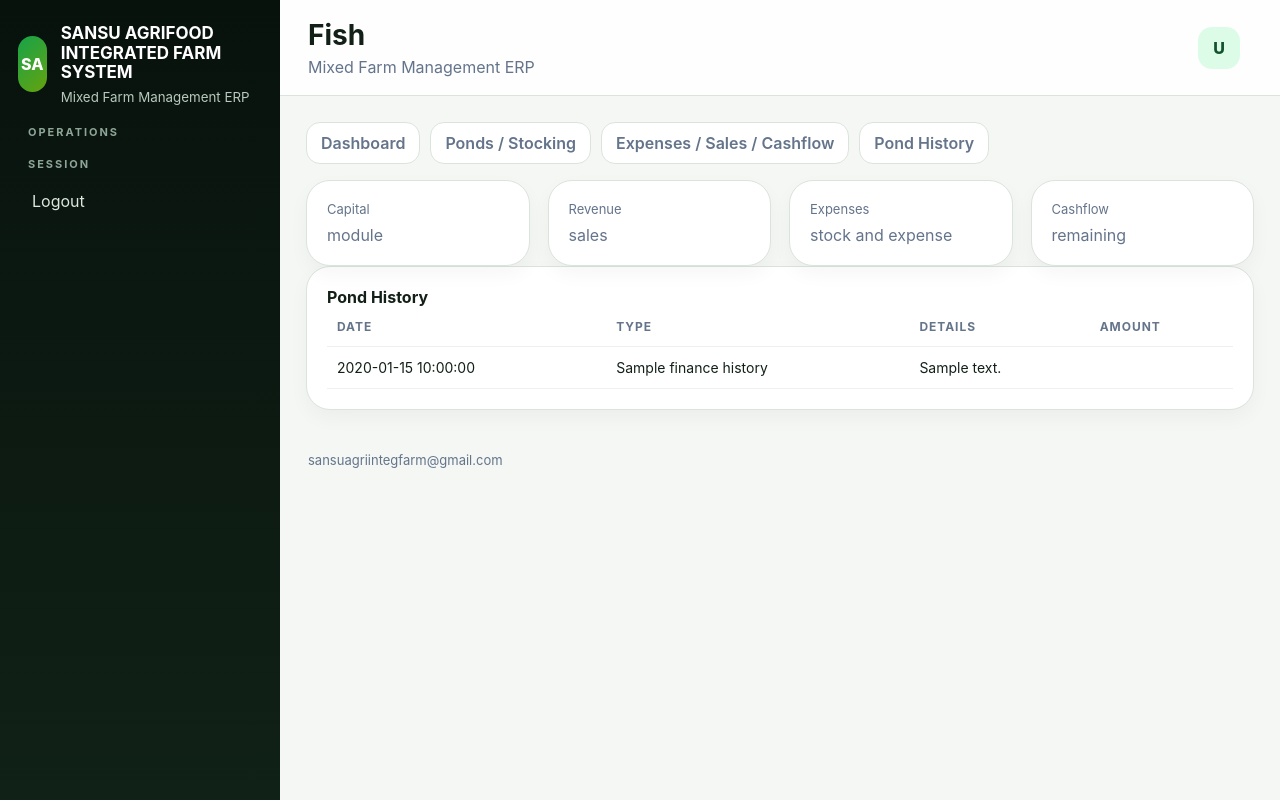
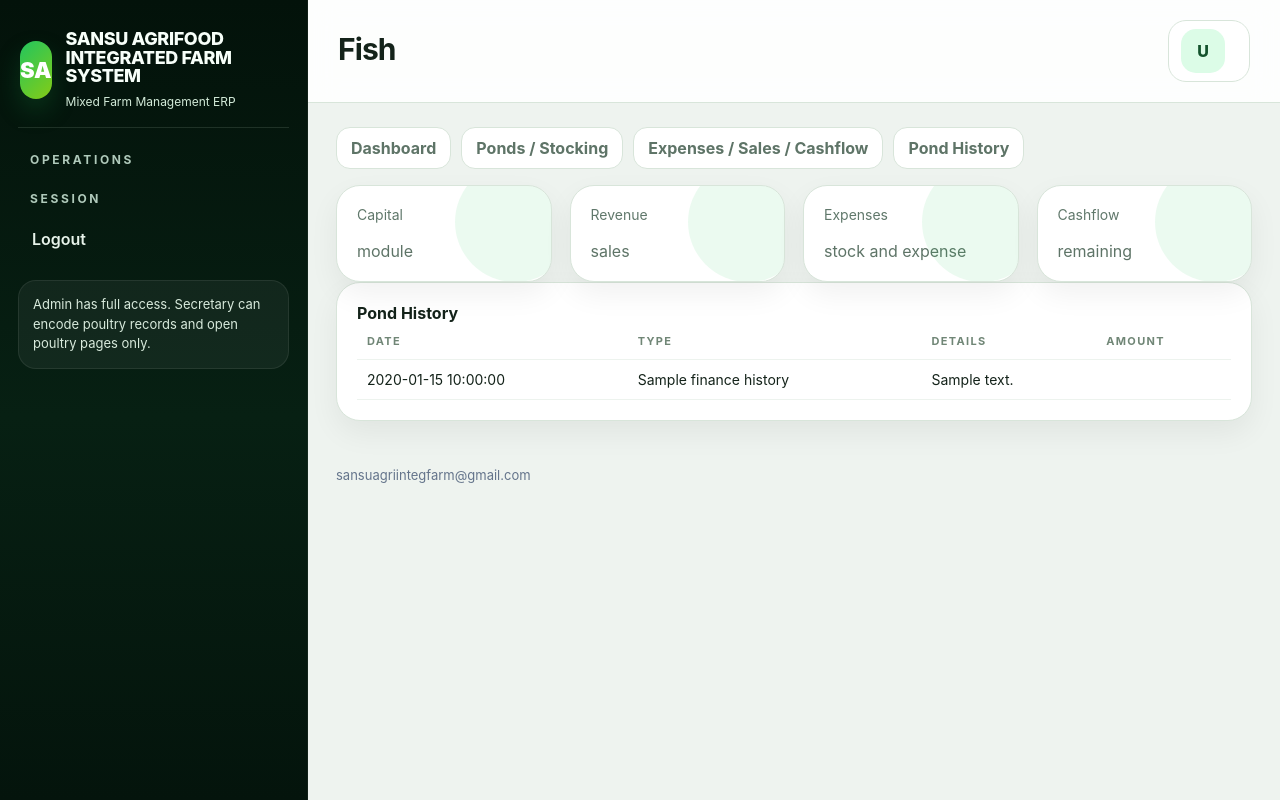
Before and after one commit to sansuagriintegfarm-del/sansu-farm-system-v2, a Flask app: template templates/fish.html in a window 1280 px wide. Run offline with Flask 3, Linux system fonts and the light colour scheme; the template is opened without the code that fills it: most values are stand-ins (such as "Sample title", 1, 10 or a date in 2020).

Commit message:
Add files via upload

```diff
--- a/templates/base.html
+++ b/templates/base.html
@@ -6,24 +6,50 @@
   <title>{{ app_name }}</title>
   <script src="https://cdn.jsdelivr.net/npm/chart.js"></script>
   <style>
-    :root{--bg:#f4f7f3;--panel:#ffffff;--ink:#122018;--muted:#64748b;--line:#dbe4dc;--brand:#14532d;--brand2:#22c55e;--soft:#ecfdf3;--warn:#b45309;--danger:#b91c1c}
-    *{box-sizing:border-box} body{margin:0;font-family:Inter,Segoe UI,Arial,sans-serif;background:var(--bg);color:var(--ink)}
-    a{text-decoration:none;color:inherit} .app{display:flex;min-height:100vh}.sidebar{width:280px;background:linear-gradient(180deg,#08120d,#102117);color:#fff;padding:24px 18px;position:sticky;top:0;height:100vh;overflow:auto}
-    .brand{display:flex;gap:14px;align-items:center;margin-bottom:20px}.logo{width:56px;height:56px;border-radius:18px;background:linear-gradient(135deg,#16a34a,#65a30d);display:flex;align-items:center;justify-content:center;color:#fff;font-weight:800;overflow:hidden}
-    .logo img{width:100%;height:100%;object-fit:cover}.brand h1{font-size:17px;line-height:1.15;margin:0}.brand small{display:block;color:#b7c9bd;margin-top:6px}
-    .nav h4{font-size:11px;letter-spacing:.18em;text-transform:uppercase;color:#8ea698;margin:18px 10px 8px}.nav a{display:flex;align-items:center;gap:10px;padding:12px 14px;border-radius:16px;color:#dce8de;margin:4px 0}.nav a.active,.nav a:hover{background:rgba(255,255,255,.08);color:#fff}.main{flex:1;min-width:0}.topbar{background:rgba(255,255,255,.82);backdrop-filter:blur(10px);padding:18px 28px;border-bottom:1px solid var(--line);display:flex;justify-content:space-between;gap:16px;position:sticky;top:0;z-index:5}
-    .topbar h2{margin:0;font-size:28px}.topbar p{margin:5px 0 0;color:var(--muted)} .userbox{display:flex;align-items:center;gap:12px}.avatar{width:42px;height:42px;border-radius:14px;background:#dcfce7;color:var(--brand);display:flex;align-items:center;justify-content:center;font-weight:800}
-    .container{padding:26px}.grid{display:grid;gap:18px}.g4{grid-template-columns:repeat(4,minmax(0,1fr))}.g3{grid-template-columns:repeat(3,minmax(0,1fr))}.g2{grid-template-columns:repeat(2,minmax(0,1fr))}.card{background:var(--panel);border:1px solid var(--line);border-radius:24px;padding:20px;box-shadow:0 8px 20px rgba(15,23,42,.04)}
-    .kpi .label{font-size:13px;color:var(--muted)} .kpi .value{font-size:32px;font-weight:800;margin:8px 0 4px}.muted{color:var(--muted)} .pill{display:inline-block;padding:7px 12px;border-radius:999px;background:var(--soft);color:var(--brand);font-size:12px;font-weight:700}
-    .tabs{display:flex;flex-wrap:wrap;gap:10px;margin-bottom:16px}.tabs a{padding:10px 14px;border-radius:14px;background:#fff;border:1px solid var(--line);color:var(--muted);font-weight:600}.tabs a.active{background:var(--brand);color:#fff;border-color:var(--brand)}
-    table{width:100%;border-collapse:collapse} th,td{padding:12px 10px;border-bottom:1px solid #edf2ee;text-align:left;font-size:14px;vertical-align:top} th{font-size:12px;text-transform:uppercase;letter-spacing:.08em;color:var(--muted)}
-    .table-wrap{overflow:auto}.form-grid{display:grid;grid-template-columns:repeat(4,minmax(0,1fr));gap:12px}.form-grid .full{grid-column:1/-1} input,select,textarea{width:100%;padding:11px 13px;border:1px solid #d7e0d9;border-radius:14px;font:inherit;background:#fff} textarea{min-height:88px;resize:vertical}
-    button,.btn{padding:11px 16px;border:0;border-radius:14px;background:var(--brand);color:#fff;font-weight:700;cursor:pointer;display:inline-block}.btn.alt{background:#fff;color:var(--ink);border:1px solid var(--line)} .btn.warn{background:#92400e}.btn.danger{background:#991b1b}
+    :root{
+      --bg:#eef3ef;--panel:#ffffff;--panel-2:#f7faf8;--ink:#14231a;--muted:#5e7467;--line:#d8e5da;
+      --brand:#11552d;--brand-2:#1ea84c;--brand-3:#0b2d19;--soft:#e8f7ec;--warn:#d97706;--danger:#b91c1c;
+      --shadow:0 12px 30px rgba(9,18,12,.06);
+    }
+    *{box-sizing:border-box} html,body{height:100%} body{margin:0;font-family:Inter,Segoe UI,Arial,sans-serif;background:var(--bg);color:var(--ink)}
+    a{text-decoration:none;color:inherit}
+    .app{display:flex;min-height:100vh}
+    .sidebar{width:308px;background:linear-gradient(180deg,#03120a 0%,#072013 52%,#04140c 100%);color:#f7fff9;padding:22px 18px;position:sticky;top:0;height:100vh;overflow:auto;border-right:1px solid rgba(255,255,255,.05)}
+    .brand{display:flex;gap:14px;align-items:center;padding:8px 2px 18px;border-bottom:1px solid rgba(220,255,230,.12)}
+    .logo{width:58px;height:58px;border-radius:18px;background:linear-gradient(135deg,#22c55e,#84cc16);display:flex;align-items:center;justify-content:center;color:#fff;font-weight:900;font-size:22px;box-shadow:0 12px 24px rgba(21,128,61,.28);overflow:hidden}
+    .logo img{width:100%;height:100%;object-fit:cover}
+    .brand h1{margin:0;font-size:18px;line-height:1.04;font-weight:800;letter-spacing:-.02em}
+    .brand small{display:block;color:#d2ead8;margin-top:8px;font-size:12px}
+    .nav h4{font-size:12px;letter-spacing:.22em;text-transform:uppercase;color:#b0cabb;margin:24px 12px 10px}
+    .nav .link{display:flex;align-items:center;justify-content:space-between;padding:13px 14px;border-radius:18px;color:#e7f3ea;margin:4px 0;font-weight:600;transition:.18s}
+    .nav .link.active,.nav .link:hover{background:linear-gradient(90deg,rgba(34,197,94,.16),rgba(255,255,255,.04));color:#fff}
+    .subnav{margin:6px 0 14px 12px;padding-left:14px;border-left:1px solid rgba(255,255,255,.12)}
+    .subnav a{display:block;padding:10px 10px;border-radius:12px;color:#cfe3d6;font-size:14px;margin:2px 0}
+    .subnav a.active,.subnav a:hover{background:rgba(255,255,255,.06);color:#fff}
+    .side-note{margin-top:18px;background:rgba(255,255,255,.05);border:1px solid rgba(255,255,255,.08);padding:14px;border-radius:18px;color:#d8eadc;font-size:13px;line-height:1.5}
+    .main{flex:1;min-width:0}
+    .topbar{display:flex;align-items:center;justify-content:space-between;gap:18px;padding:20px 30px;background:rgba(255,255,255,.88);backdrop-filter:blur(14px);border-bottom:1px solid var(--line);position:sticky;top:0;z-index:5}
+    .topbar h2{margin:0;font-size:30px;letter-spacing:-.03em}
+    .topbar p{margin:5px 0 0;color:var(--muted);font-size:14px}
+    .userbox{display:flex;align-items:center;gap:12px;padding:8px 12px;border-radius:18px;background:#fff;border:1px solid var(--line)}
+    .avatar{width:44px;height:44px;border-radius:15px;background:#dcfce7;color:#14532d;display:flex;align-items:center;justify-content:center;font-weight:800}
+    .container{padding:24px 28px 30px}
+    .grid{display:grid;gap:18px}.g4{grid-template-columns:repeat(4,minmax(0,1fr))}.g3{grid-template-columns:repeat(3,minmax(0,1fr))}.g2{grid-template-columns:repeat(2,minmax(0,1fr))}
+    .card{background:var(--panel);border:1px solid var(--line);border-radius:24px;padding:20px;box-shadow:var(--shadow)}
+    .kpi{position:relative;overflow:hidden}.kpi:after{content:"";position:absolute;right:-24px;top:-24px;width:120px;height:120px;border-radius:50%;background:rgba(34,197,94,.09)}
+    .kpi .label{font-size:14px;color:#60786b;margin-bottom:18px}.kpi .value{font-size:34px;font-weight:900;letter-spacing:-.03em}.kpi .meta{margin-top:8px;color:var(--muted);font-size:13px;line-height:1.4}
+    .section-head{display:flex;align-items:center;justify-content:space-between;gap:12px;margin-bottom:14px}.section-head strong{font-size:15px;letter-spacing:.01em}.pill{display:inline-flex;align-items:center;gap:8px;padding:8px 12px;border-radius:999px;background:var(--soft);color:var(--brand);font-size:12px;font-weight:800}
+    .chart-wrap{position:relative;height:260px}.chart-wrap.short{height:220px}.chart-wrap.tall{height:320px}
+    .muted{color:var(--muted)} .empty{display:flex;align-items:center;justify-content:center;height:100%;min-height:120px;border:1px dashed var(--line);border-radius:18px;color:#7c8f84;background:var(--panel-2);font-size:14px}
+    table{width:100%;border-collapse:collapse} th,td{padding:11px 10px;border-bottom:1px solid #edf3ee;text-align:left;font-size:14px;vertical-align:top} th{font-size:11px;text-transform:uppercase;letter-spacing:.12em;color:#708676}
+    .table-wrap{overflow:auto}.form-grid{display:grid;grid-template-columns:repeat(4,minmax(0,1fr));gap:12px}.form-grid .full{grid-column:1/-1}
+    input,select,textarea{width:100%;padding:11px 13px;border:1px solid #d7e3d9;border-radius:14px;font:inherit;background:#fff} textarea{min-height:88px;resize:vertical}
+    button,.btn{padding:11px 16px;border:0;border-radius:14px;background:var(--brand);color:#fff;font-weight:800;cursor:pointer;display:inline-block}.btn.alt{background:#fff;color:var(--ink);border:1px solid var(--line)} .btn.warn{background:#b45309}.btn.danger{background:#991b1b}
+    .tabs{display:flex;flex-wrap:wrap;gap:10px;margin-bottom:16px}.tabs a{padding:10px 14px;border-radius:14px;background:#fff;border:1px solid var(--line);color:var(--muted);font-weight:700}.tabs a.active{background:var(--brand);color:#fff;border-color:var(--brand)}
     .flash{padding:14px 16px;border-radius:16px;margin-bottom:16px;background:#fff7ed;border:1px solid #fed7aa;color:#9a3412}.flash.success{background:#f0fdf4;border-color:#bbf7d0;color:#166534}.flash.danger{background:#fef2f2;border-color:#fecaca;color:#991b1b}
-    .progress{height:10px;background:#edf4ee;border-radius:999px;overflow:hidden}.progress > span{display:block;height:100%;background:linear-gradient(90deg,#15803d,#4ade80)}
-    .foot{padding:16px 28px;color:#64748b;font-size:13px}
-    @media (max-width:1100px){.g4,.g3,.g2,.form-grid{grid-template-columns:1fr 1fr}.sidebar{display:none}.topbar h2{font-size:22px}}
-    @media (max-width:720px){.g4,.g3,.g2,.form-grid{grid-template-columns:1fr}.container{padding:16px}.topbar{padding:14px 16px}}
+    .foot{padding:16px 28px 24px;color:#64748b;font-size:13px}
+    @media (max-width:1260px){.g4{grid-template-columns:repeat(2,minmax(0,1fr))}.g3{grid-template-columns:1fr 1fr}.form-grid{grid-template-columns:1fr 1fr}}
+    @media (max-width:980px){.sidebar{display:none}.topbar{padding:16px 18px}.container{padding:16px}.g4,.g3,.g2,.form-grid{grid-template-columns:1fr}.topbar h2{font-size:24px}}
   </style>
 </head>
 <body>
@@ -31,37 +57,75 @@
   <aside class="sidebar">
     <div class="brand">
       <div class="logo">{% if logo_url %}<img src="{{ logo_url }}" alt="logo">{% else %}SA{% endif %}</div>
-      <div><h1>{{ app_name }}</h1><small>{{ dashboard_subtitle }}</small></div>
+      <div>
+        <h1>{{ app_name }}</h1>
+        <small>{{ dashboard_subtitle }}</small>
+      </div>
     </div>
     <nav class="nav">
       {% if is_admin_user %}
       <h4>Main</h4>
-      <a href="/" class="{% if request.path=='/' %}active{% endif %}">Dashboard</a>
+      <a class="link {% if request.path == '/' %}active{% endif %}" href="/">Dashboard</a>
       {% endif %}
+
       <h4>Operations</h4>
-      {% if can_access_module('POULTRY') %}<a href="/poultry" class="{% if request.path.startswith('/poultry') %}active{% endif %}">Poultry</a>{% endif %}
+      {% if can_access_module('POULTRY') %}
+      <a class="link {% if request.path.startswith('/poultry') %}active{% endif %}" href="/poultry">Poultry</a>
+      <div class="subnav">
+        <a href="/poultry?tab=overview" class="{% if request.path.startswith('/poultry') and request.args.get('tab','overview')=='overview' %}active{% endif %}">Dashboard</a>
+        <a href="/poultry?tab=batches" class="{% if request.path.startswith('/poultry') and request.args.get('tab')=='batches' %}active{% endif %}">Batches</a>
+        <a href="/poultry?tab=operations" class="{% if request.path.startswith('/poultry') and request.args.get('tab')=='operations' %}active{% endif %}">Operations</a>
+        <a href="/poultry?tab=finance" class="{% if request.path.startswith('/poultry') and request.args.get('tab')=='finance' %}active{% endif %}">Finance</a>
+        <a href="/poultry?tab=history" class="{% if request.path.startswith('/poultry') and request.args.get('tab')=='history' %}active{% endif %}">History</a>
+      </div>
+      {% endif %}
+
       {% if is_admin_user %}
-      <a href="/hog" class="{% if request.path.startswith('/hog') %}active{% endif %}">Hog</a>
-      <a href="/fish" class="{% if request.path.startswith('/fish') %}active{% endif %}">Fish</a>
+      <a class="link {% if request.path.startswith('/hog') %}active{% endif %}" href="/hog">Hog</a>
+      <div class="subnav">
+        <a href="/hog?tab=overview" class="{% if request.path.startswith('/hog') and request.args.get('tab','overview')=='overview' %}active{% endif %}">Dashboard</a>
+        <a href="/hog?tab=operations" class="{% if request.path.startswith('/hog') and request.args.get('tab')=='operations' %}active{% endif %}">Operations</a>
+        <a href="/hog?tab=finance" class="{% if request.path.startswith('/hog') and request.args.get('tab')=='finance' %}active{% endif %}">Finance</a>
+        <a href="/hog?tab=history" class="{% if request.path.startswith('/hog') and request.args.get('tab')=='history' %}active{% endif %}">History</a>
+      </div>
+
+      <a class="link {% if request.path.startswith('/fish') %}active{% endif %}" href="/fish">Fish Dealing</a>
+      <div class="subnav">
+        <a href="/fish?tab=overview" class="{% if request.path.startswith('/fish') and request.args.get('tab','overview')=='overview' %}active{% endif %}">Dashboard</a>
+        <a href="/fish?tab=operations" class="{% if request.path.startswith('/fish') and request.args.get('tab')=='operations' %}active{% endif %}">Operations</a>
+        <a href="/fish?tab=finance" class="{% if request.path.startswith('/fish') and request.args.get('tab')=='finance' %}active{% endif %}">Finance</a>
+        <a href="/fish?tab=history" class="{% if request.path.startswith('/fish') and request.args.get('tab')=='history' %}active{% endif %}">History</a>
+      </div>
+
       <h4>Finance</h4>
-      <a href="/finance" class="{% if request.path.startswith('/finance') %}active{% endif %}">Cashflow</a>
-      <a href="/bank" class="{% if request.path.startswith('/bank') %}active{% endif %}">Bank</a>
+      <a class="link {% if request.path.startswith('/finance') %}active{% endif %}" href="/finance">Cashflow</a>
+      <a class="link {% if request.path.startswith('/bank') %}active{% endif %}" href="/bank">Bank</a>
+
       <h4>People</h4>
-      <a href="/participants" class="{% if request.path.startswith('/participants') %}active{% endif %}">Participants</a>
+      <a class="link {% if request.path.startswith('/participants') %}active{% endif %}" href="/participants">Participants</a>
       {% endif %}
+
       <h4>Session</h4>
-      <a href="/logout">Logout</a>
+      <a class="link" href="/logout">Logout</a>
     </nav>
+
+    <div class="side-note">
+      Admin has full access. Secretary can encode poultry records and open poultry pages only.
+    </div>
   </aside>
+
   <main class="main">
     <div class="topbar">
       <div>
         <h2>{% block page_title %}Dashboard{% endblock %}</h2>
-        <p>{% block page_subtitle %}{{ dashboard_subtitle }}{% endblock %}</p>
+        <p>{% block page_subtitle %}{% endblock %}</p>
       </div>
       <div class="userbox">
         <div class="avatar">{{ (current_user.full_name or current_user.username or 'U')[:2].upper() }}</div>
-        <div><strong>{{ current_user.full_name or current_user.username }}</strong><div class="muted">{{ current_user.role }}</div></div>
+        <div>
+          <strong>{{ current_user.full_name or current_user.username }}</strong>
+          <div class="muted">{{ current_user.role }}</div>
+        </div>
       </div>
     </div>
     <div class="container">
--- a/templates/fish.html
+++ b/templates/fish.html
@@ -9,7 +9,7 @@
 <div class="card" style="margin-top:18px"><strong>Cashflow</strong><div class="table-wrap"><table><thead><tr><th>Date</th><th>Type</th><th>Details</th><th>In</th><th>Out</th></tr></thead><tbody>{% for r in cashflow_rows[:18] %}<tr><td>{{ r.entry_date }}</td><td>{{ r.kind }}</td><td>{{ r.particulars }}</td><td>{{ fmt_money(r.cash_in) }}</td><td>{{ fmt_money(r.cash_out) }}</td></tr>{% endfor %}</tbody></table></div></div>
 <script>new Chart(document.getElementById('fsFlow'),{type:'doughnut',data:{labels:['Inflow','Outflow'],datasets:[{data:[{{ cashflow_summary.cash_in|default(0) }},{{ cashflow_summary.cash_out|default(0) }}],backgroundColor:['#166534','#cbd5e1']}]},options:{plugins:{legend:{position:'bottom'}},maintainAspectRatio:false}})</script>
 {% elif tab=='operations' %}
-<div class="grid g2"><div class="card"><strong>Fish Transaction</strong><form method="post" class="form-grid" style="margin-top:12px"><input type="hidden" name="form_name" value="fish_tx"><input name="entry_date" type="date"><select name="transaction_type"><option>BUY</option><option>EXPORT</option><option>SELL</option></select><input name="supplier" placeholder="Supplier"><input name="buyer" placeholder="Buyer"><input name="species" placeholder="Species"><input name="kilos" type="number" step="0.01" placeholder="Kilos"><input name="price_per_kilo" type="number" step="0.01" placeholder="Price/kg"><input name="period_name" placeholder="Pond / Period"><input name="notes" placeholder="Notes" class="full"><button class="full">Save</button></form></div><div class="card"><strong>Transactions</strong><div class="table-wrap"><table><thead><tr><th>Date</th><th>Type</th><th>Species</th><th>Kilos</th><th>Total</th></tr></thead><tbody>{% for r in tx[:20] %}<tr><td>{{ r.entry_date }}</td><td>{{ r.transaction_type }}</td><td>{{ r.species }}</td><td>{{ r.kilos }}</td><td>{{ fmt_money(r.total_amount) }}</td></tr>{% endfor %}</tbody></table></div></div></div>
+<div class="grid g2"><div class="card"><strong>Fish Transaction</strong><form method="post" class="form-grid" style="margin-top:12px"><input type="hidden" name="form_name" value="fish_tx"><input name="entry_date" type="date"><select name="transaction_type"><option>BUY</option><option>SELL</option></select><input name="supplier" placeholder="Supplier"><input name="buyer" placeholder="Buyer"><input name="species" placeholder="Species"><input name="kilos" type="number" step="0.01" placeholder="Kilos"><input name="price_per_kilo" type="number" step="0.01" placeholder="Price/kg"><input name="period_name" placeholder="Pond / Period"><input name="notes" placeholder="Notes" class="full"><button class="full">Save</button></form></div><div class="card"><strong>Transactions</strong><div class="table-wrap"><table><thead><tr><th>Date</th><th>Type</th><th>Species</th><th>Kilos</th><th>Total</th></tr></thead><tbody>{% for r in tx[:20] %}<tr><td>{{ r.entry_date }}</td><td>{{ r.transaction_type }}</td><td>{{ r.species }}</td><td>{{ r.kilos }}</td><td>{{ fmt_money(r.total_amount) }}</td></tr>{% endfor %}</tbody></table></div></div></div>
 {% elif tab=='finance' %}
 <div class="grid g3"><div class="card"><strong>Add Capital</strong><form method="post" action="/capital/add" class="form-grid" style="margin-top:12px"><input type="hidden" name="module_name" value="FISH"><input type="hidden" name="cycle_id" value="{{ cycle.id if cycle else '' }}"><input name="entry_date" type="date" required><input name="source_name" placeholder="Source"><input name="amount" type="number" step="0.01" placeholder="Amount"><select name="destination_account_id"><option value="">No bank</option>{% for b in bank_accounts %}<option value="{{ b.id }}">{{ b.account_name }}</option>{% endfor %}</select><input name="notes" placeholder="Notes" class="full"><button class="full">Add Capital</button></form></div><div class="card"><strong>Expense + Receipt</strong><form method="post" enctype="multipart/form-data" class="form-grid" style="margin-top:12px"><input type="hidden" name="form_name" value="fish_expense"><input name="entry_date" type="date"><select name="category">{% for c in expense_categories %}<option>{{ c }}</option>{% endfor %}</select><input name="amount" type="number" step="0.01" placeholder="Amount"><input name="receipt_file" type="file"><input name="description" placeholder="Description" class="full"><button class="full">Save Expense</button></form></div><div class="card"><strong>Quick View</strong><canvas id="fsBar" height="170"></canvas></div></div>
 <div class="card" style="margin-top:18px"><strong>Finance History</strong><div class="table-wrap"><table><thead><tr><th>Date</th><th>Type</th><th>Details</th><th>Amount</th><th>Receipt</th></tr></thead><tbody>{% for r in finance_history[:25] %}<tr><td>{{ r.entry_date }}</td><td>{{ r.type_label }}</td><td>{{ r.details }}</td><td>{{ fmt_money(r.amount) }}</td><td>{% if r.receipt_file %}<a href="/receipts/{{ r.receipt_file }}" target="_blank">Open</a>{% endif %}</td></tr>{% endfor %}</tbody></table></div></div>
```
Also changed, not shown: templates/dashboard.html (+124 -24 lines).
